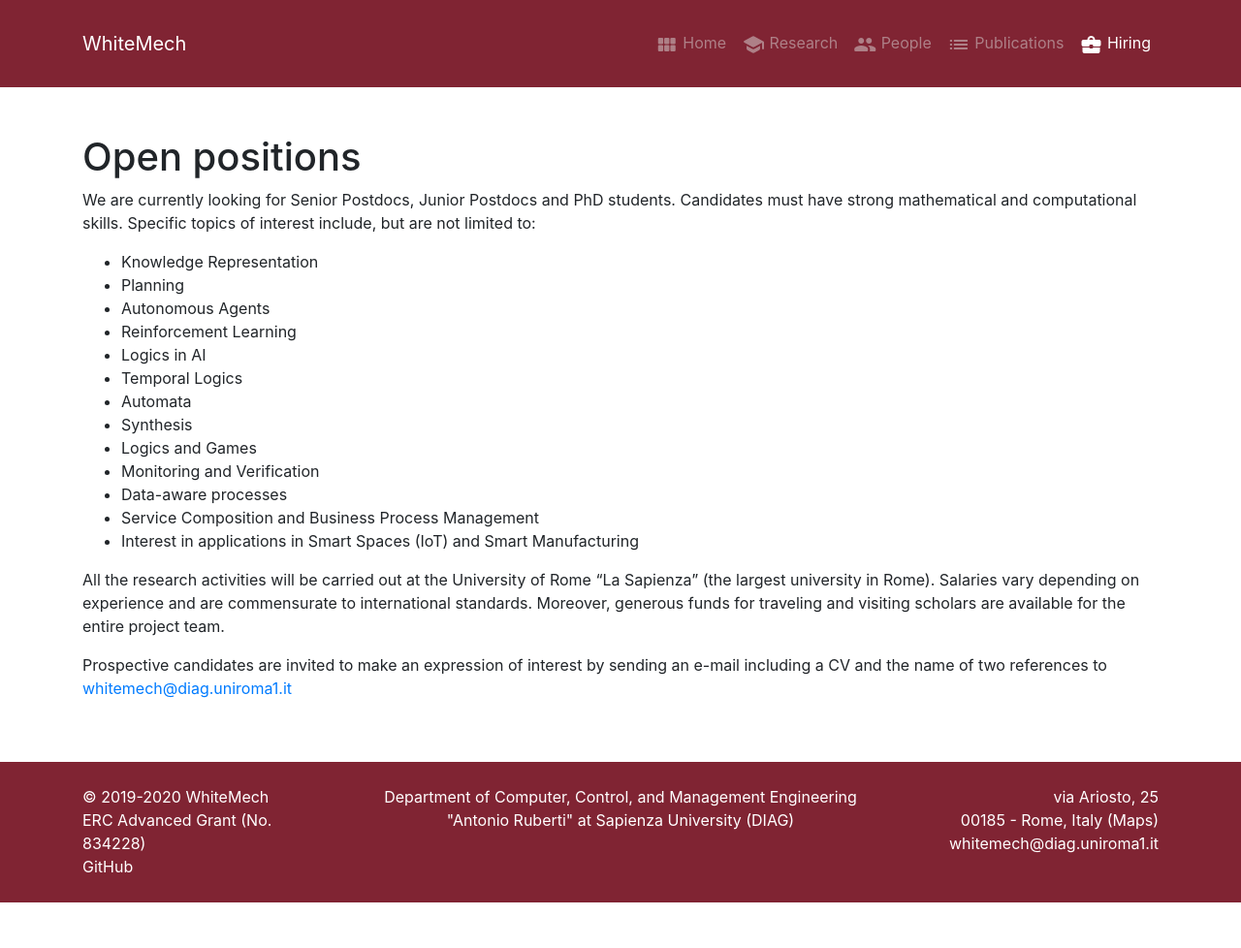
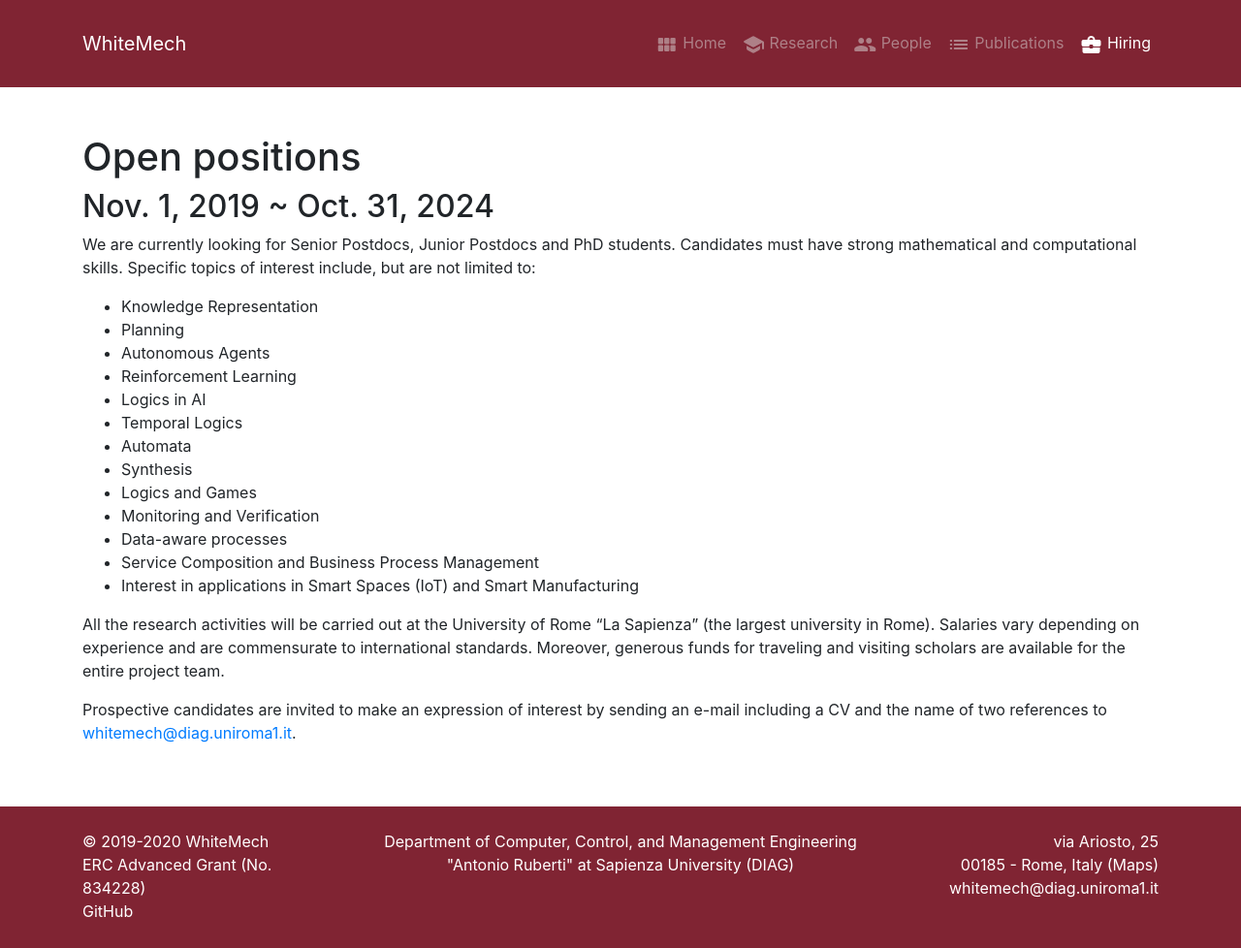
Before and after one commit to whitemech/whitemech.github.io, a Jekyll site: the page built from _pages/openings.md, in a window 1280 px wide and 978 px high. Shown: the whole window at 97% size. Built offline with Jekyll 4.4.1, drawn with Linux system fonts in a browser that asks for light colours.

Commit message:
add dates to hiring page

```diff
--- a/_pages/openings.md
+++ b/_pages/openings.md
@@ -7,6 +7,7 @@ permalink: /openings
 ---
 
 # Open positions
+## Nov. 1, 2019 ~ Oct. 31, 2024
 
 We are currently looking for Senior Postdocs, Junior Postdocs and PhD students.
 Candidates must have strong mathematical and computational skills. Specific topics of interest include, but are not limited to:
@@ -33,4 +34,4 @@ are available for the entire project team.
 
 Prospective candidates are invited to make an expression of interest
 by sending an e-mail including a CV and the name of two
-references to [whitemech@diag.uniroma1.it](mailto:whitemech@diag.uniroma1.it)
+references to [whitemech@diag.uniroma1.it](mailto:whitemech@diag.uniroma1.it).
```
